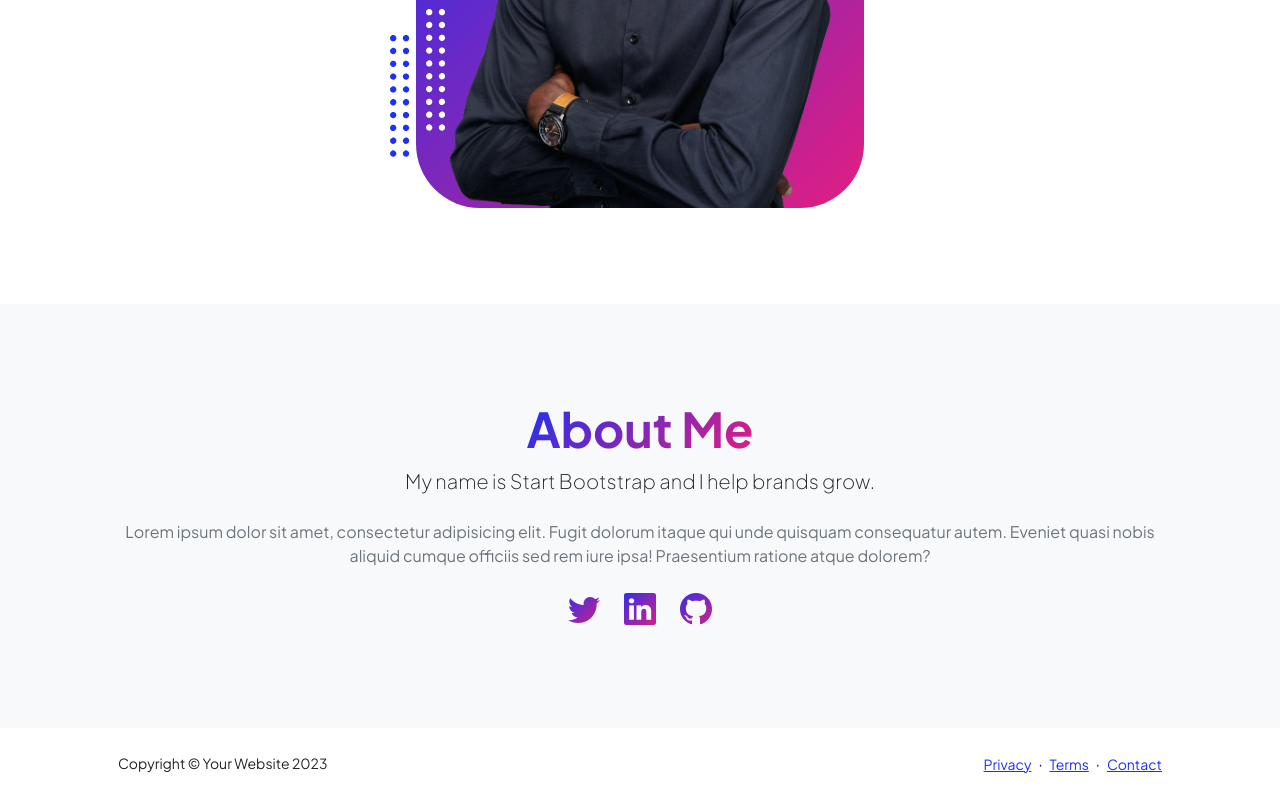
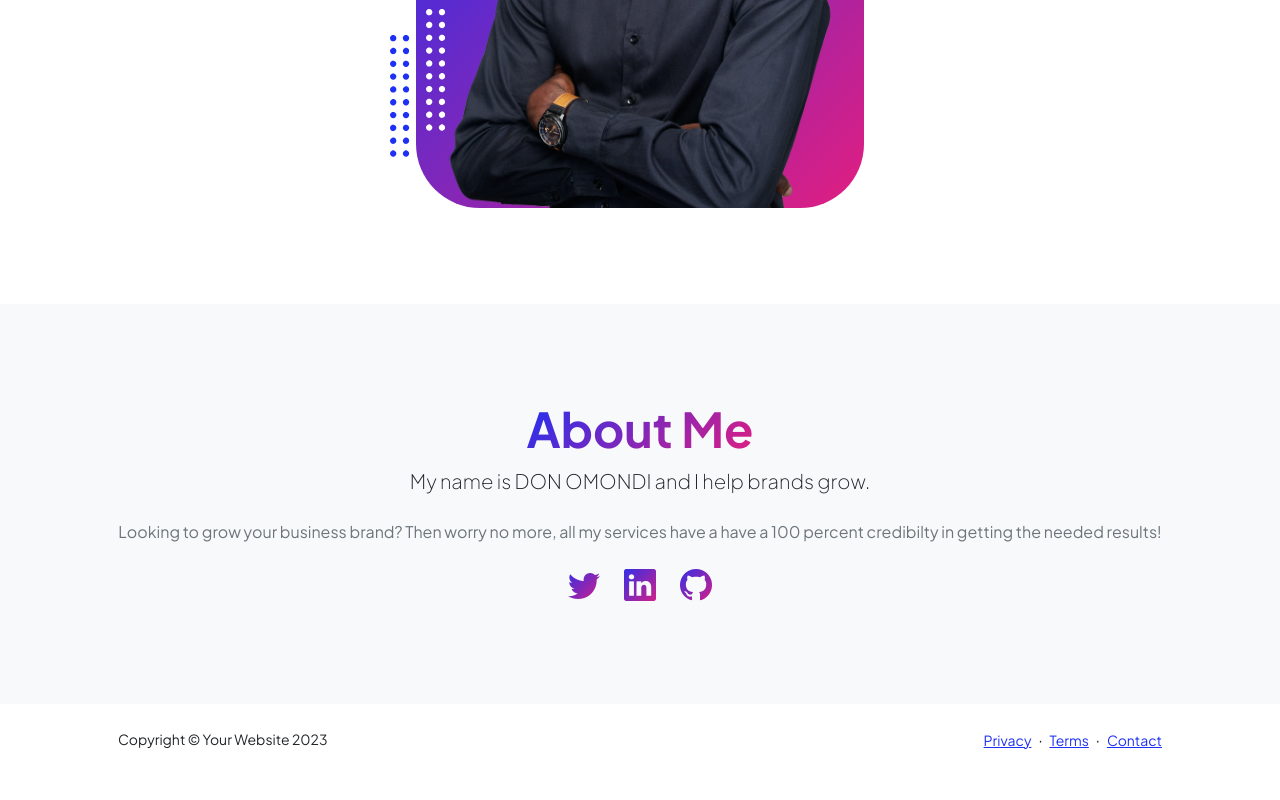
Before and after one commit to doneer365/doneer365.github.io, a plain HTML site: page index.html in a window 1280 px wide. Shown: the part 761-1561 px from the top of the page. After the commit the page ends 1537 px from the top, so only its background shows below. Drawn offline with nearby package versions, Linux system fonts and the light colour scheme.

Commit message:
Update index.html

```diff
--- a/index.html
+++ b/index.html
@@ -182,8 +182,8 @@
                         <div class="col-xxl-8">
                             <div class="text-center my-5">
                                 <h2 class="display-5 fw-bolder"><span class="text-gradient d-inline">About Me</span></h2>
-                                <p class="lead fw-light mb-4">My name is Start Bootstrap and I help brands grow.</p>
-                                <p class="text-muted">Lorem ipsum dolor sit amet, consectetur adipisicing elit. Fugit dolorum itaque qui unde quisquam consequatur autem. Eveniet quasi nobis aliquid cumque officiis sed rem iure ipsa! Praesentium ratione atque dolorem?</p>
+                                <p class="lead fw-light mb-4">My name is DON OMONDI and I help brands grow.</p>
+                                <p class="text-muted">Looking to grow your business brand? Then worry no more, all my services have a have a 100 percent credibilty in getting the needed results! </p>
                                 <div class="d-flex justify-content-center fs-2 gap-4">
                                     <a class="text-gradient" href="#!"><i class="bi bi-twitter"></i></a>
                                     <a class="text-gradient" href="#!"><i class="bi bi-linkedin"></i></a>
```
